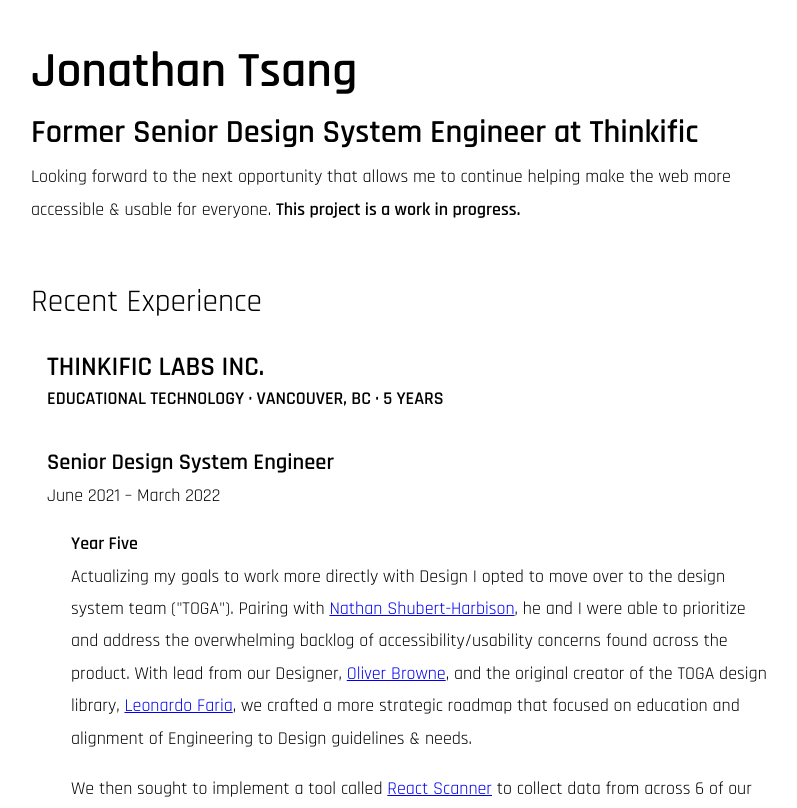
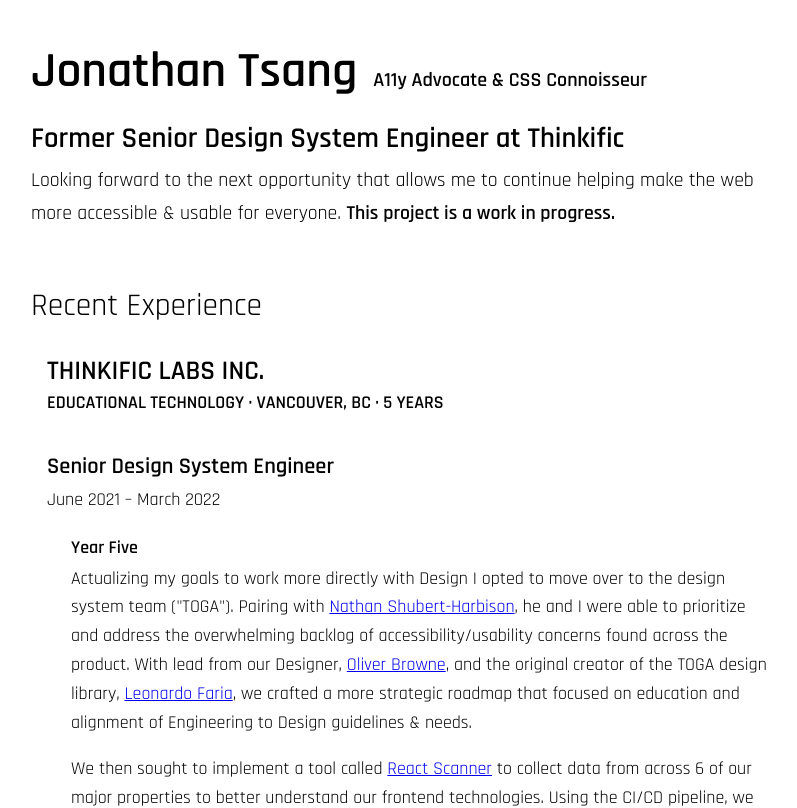
Before and after one commit to j0ntsang/j0ntsang.github.io, a React (Create React App) app: page / in a window 1280 px wide. Shown: the top 808 px of the page, without its empty margins (241-1038 px from the left). Built offline with nearby package versions, Linux system fonts and the light colour scheme.

Commit message:
feat: update meta, adjust styles & content

```diff
--- a/public/index.html
+++ b/public/index.html
@@ -3,15 +3,10 @@
   <head>
     <meta charset="utf-8">
     <meta name="viewport" content="width=device-width, initial-scale=1">
-    <meta name="description" content="Lightweight solution for deploying single page apps with GitHub Pages.">
+    <meta name="description" content="Jonathan William Tsang is a user experience and accessibility focused front-end developer with 10+ years of profession experience.">
+    <meta name="theme-color" content="#000000" />
 
     <link rel="icon" href="%PUBLIC_URL%/favicon.ico" />
-    <meta name="viewport" content="width=device-width, initial-scale=1" />
-    <meta name="theme-color" content="#000000" />
-    <meta
-      name="description"
-      content="Web site created using create-react-app"
-    />
     <link rel="apple-touch-icon" href="%PUBLIC_URL%/logo192.png" />
     <!--
       manifest.json provides metadata used when your web app is installed on a
--- a/src/components/Resume.tsx
+++ b/src/components/Resume.tsx
@@ -5,14 +5,30 @@ const AppContainer = styled.div`
   width: 100%;
   padding: 24px 16px 40px;
   margin: 0 auto;
+
   @media (min-width: 768px) {
     max-width: 768px;
   }
 `;
 
 const H1 = styled.h1`
+  display: flex;
+  flex-direction: column;
   margin: 0 0 24px;
   font-size: 2.75rem;
+
+  @media (min-width: 768px) {
+    flex-direction: row;
+    align-items: baseline;
+  }
+`;
+
+const Tagline = styled.span`
+  font-size: 20px;
+
+  @media (min-width: 768px) {
+    margin: 0 0 0 16px;
+  }
 `;
 
 const ResumeHeader = styled.header`
@@ -24,25 +40,9 @@ const ResumeHeader = styled.header`
   }
 `;
 
-const MissionStatement = styled.p`
-  margin: 0 0 40px;
-  fontSize: 1rem;
-  lineHeight: 1.6rem;
-`;
-
-const P = styled.p`
-  margin: 0 0 1rem;
-  fontSize: 1rem;
-  lineHeight: 1.6rem;
-
-  @media (min-width: 768px) {
-    padding-left: 24px;
-  }
-`;
-
 const PreviousRole = styled.h2`
   margin: 0 0 8px;
-  font-size: 1.8rem;
+  font-size: 1.6rem;
   line-height: normal;
 `;
 
@@ -50,12 +50,6 @@ const SectionHeading = styled.h3`
   margin: 32px 0;
   font-size: 1.75rem;
   font-weight: 300;
-`;
-
-const Company = styled.section`
-  position: relative;
-  margin: 32px 0 32px;
-  padding-left: 16px;
 `;
 
 const CompanyName = styled.h4`
@@ -79,6 +73,27 @@ const YearHeading = styled.h6`
   }
 `;
 
+const MissionStatement = styled.p`
+  margin: 0 0 40px;
+  font-size: 1.1rem;
+`;
+
+const P = styled.p`
+  margin: 0 0 1rem;
+  font-size: 1rem;
+  line-height: 1.6rem;
+
+  @media (min-width: 768px) {
+    padding-left: 24px;
+  }
+`;
+
+const Company = styled.section`
+  position: relative;
+  margin: 32px 0 32px;
+  padding-left: 16px;
+`;
+
 const RoleTimeframe = styled.time`
   display: block;
   margin: 0 0 16px;
@@ -95,7 +110,10 @@ const RoleDetails = styled.section``;
 export const Resume: React.VFC = () => (
   <AppContainer>
     <ResumeHeader>
-    <H1>Jonathan Tsang</H1>
+      <H1>
+        Jonathan Tsang
+        <Tagline>A11y Advocate & CSS Connoisseur</Tagline>
+      </H1>
       <PreviousRole>
         Former Senior Design System Engineer at Thinkific
       </PreviousRole>
```
